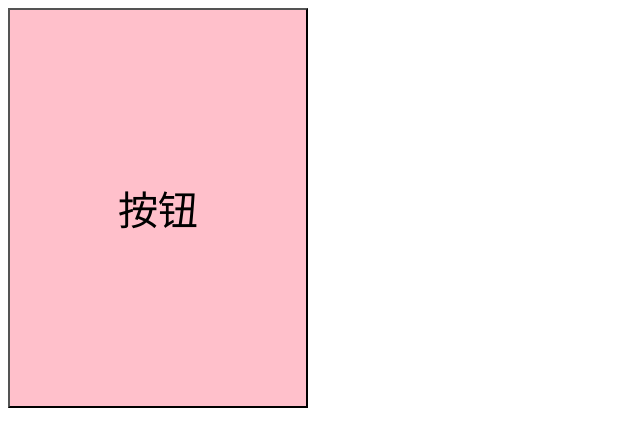
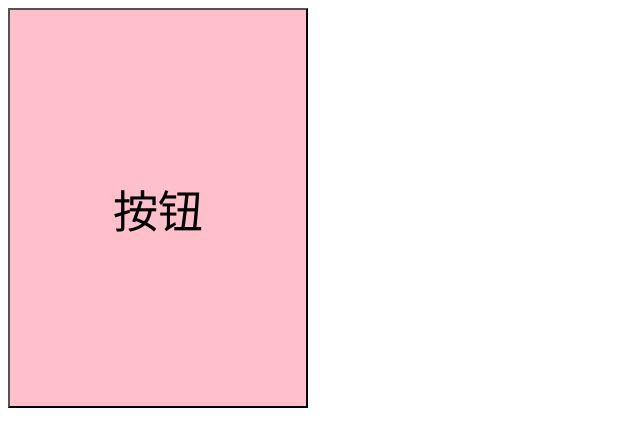
Before and after one commit to shengeya/project_01, a plain HTML site: page 1js.html in a window 1280 px wide. Shown: the full height of the page, 0-640 px from the left. Drawn offline with Linux system fonts and the light colour scheme.

Commit message:
修改了1js.html 与8js.html

```diff
--- a/1js.html
+++ b/1js.html
@@ -12,7 +12,7 @@
             display: block;
             width: 300px;
             height: 400px;
-            font-size: 40px;
+            font-size: 45px;
         }
     </style>
 </head>
```
Also changed, not shown: 8js.html (+1 -1 lines).
